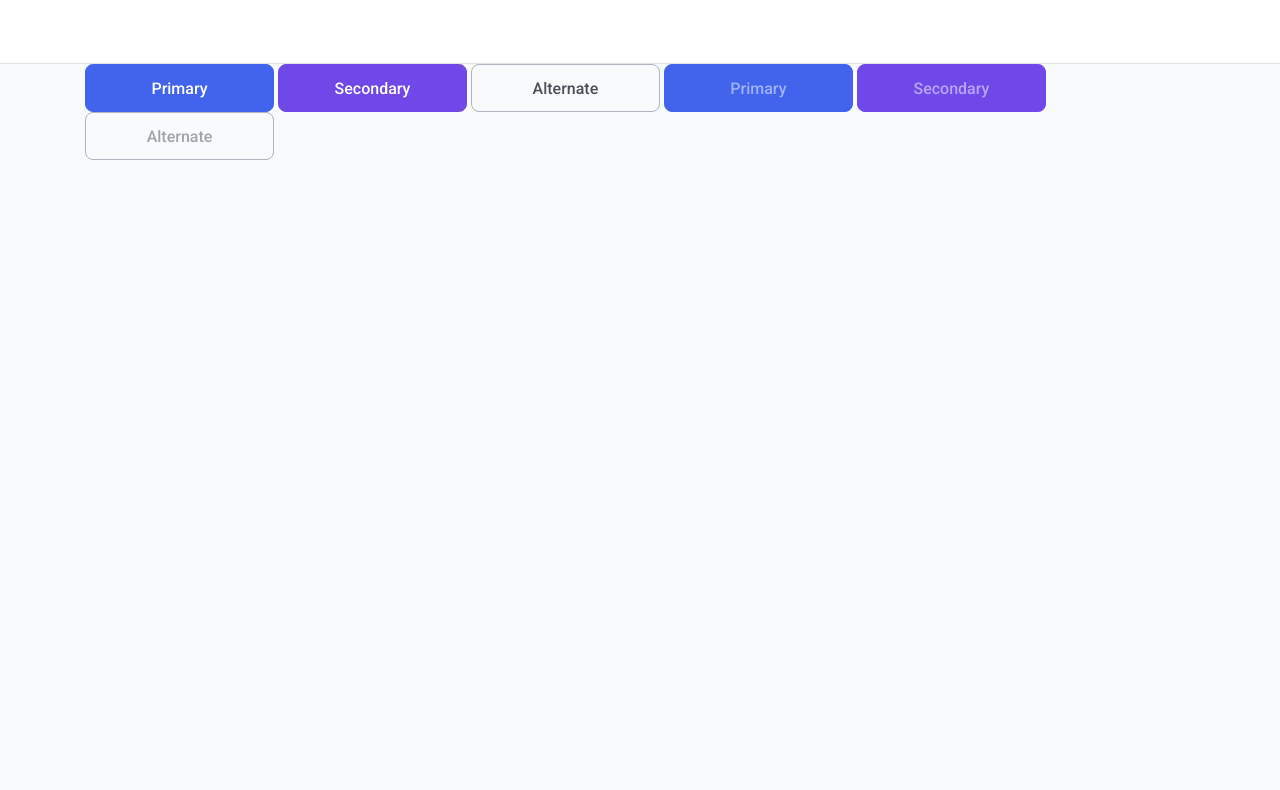
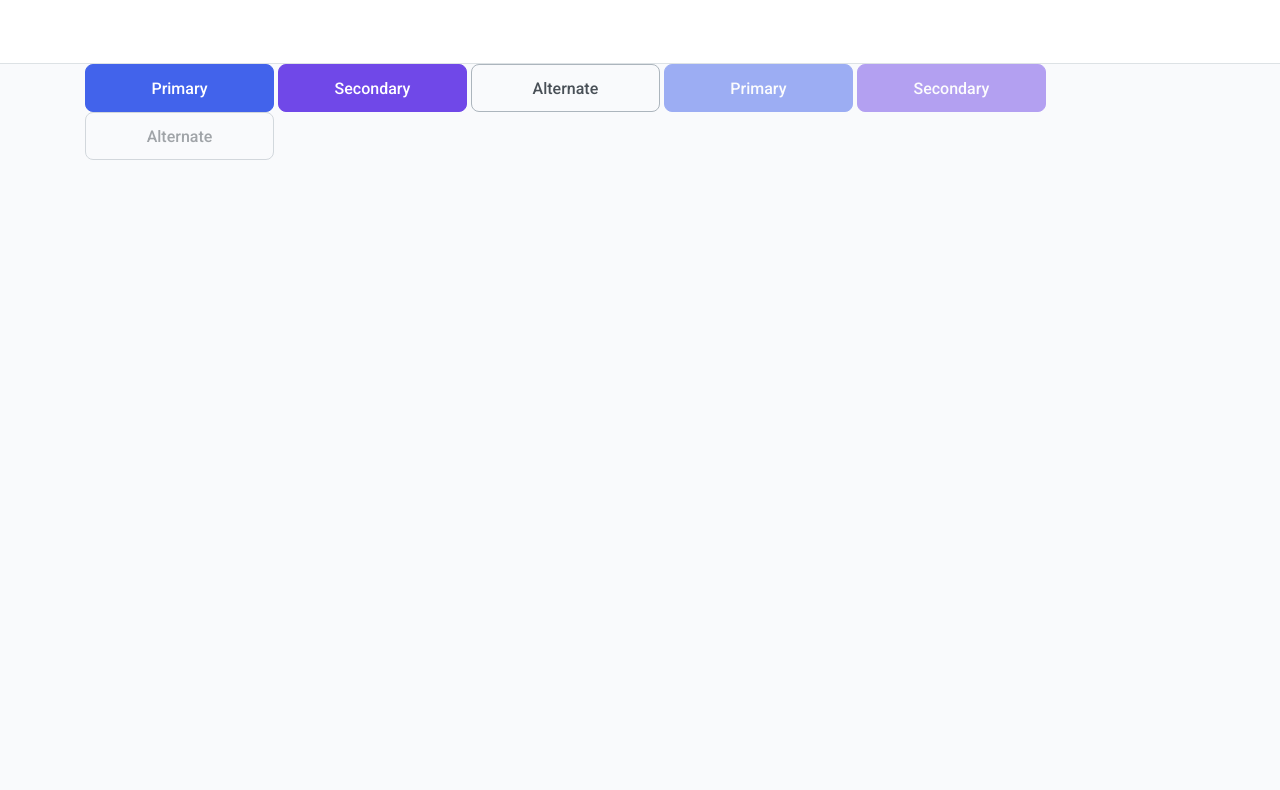
Before and after one commit to js-tasks-ru/htmlcss-20220919_mangecu, a website: page 03-lection1/01-button/index.html in a window 1280 px wide. Shown: the part 174-964 px from the top of the page. Drawn offline with Linux system fonts and the light colour scheme.

Commit message:
Fix: change .button:disable style

```diff
--- a/03-lection1/01-button/button.css
+++ b/03-lection1/01-button/button.css
@@ -31,16 +31,8 @@
 /* disables styles */
 
 .button:disabled {
-    cursor: not-allowed;
-}
-
-.button_primary:disabled,
-.button_secondary:disabled {
-    color: rgba(255, 255, 255, 0.5);
-}
-
-.button_alternate:disabled {
-    color: rgba(73, 80, 87, 0.5)
+    pointer-events: none;
+    opacity: 0.5;
 }
 
 /* hover styles */
```
